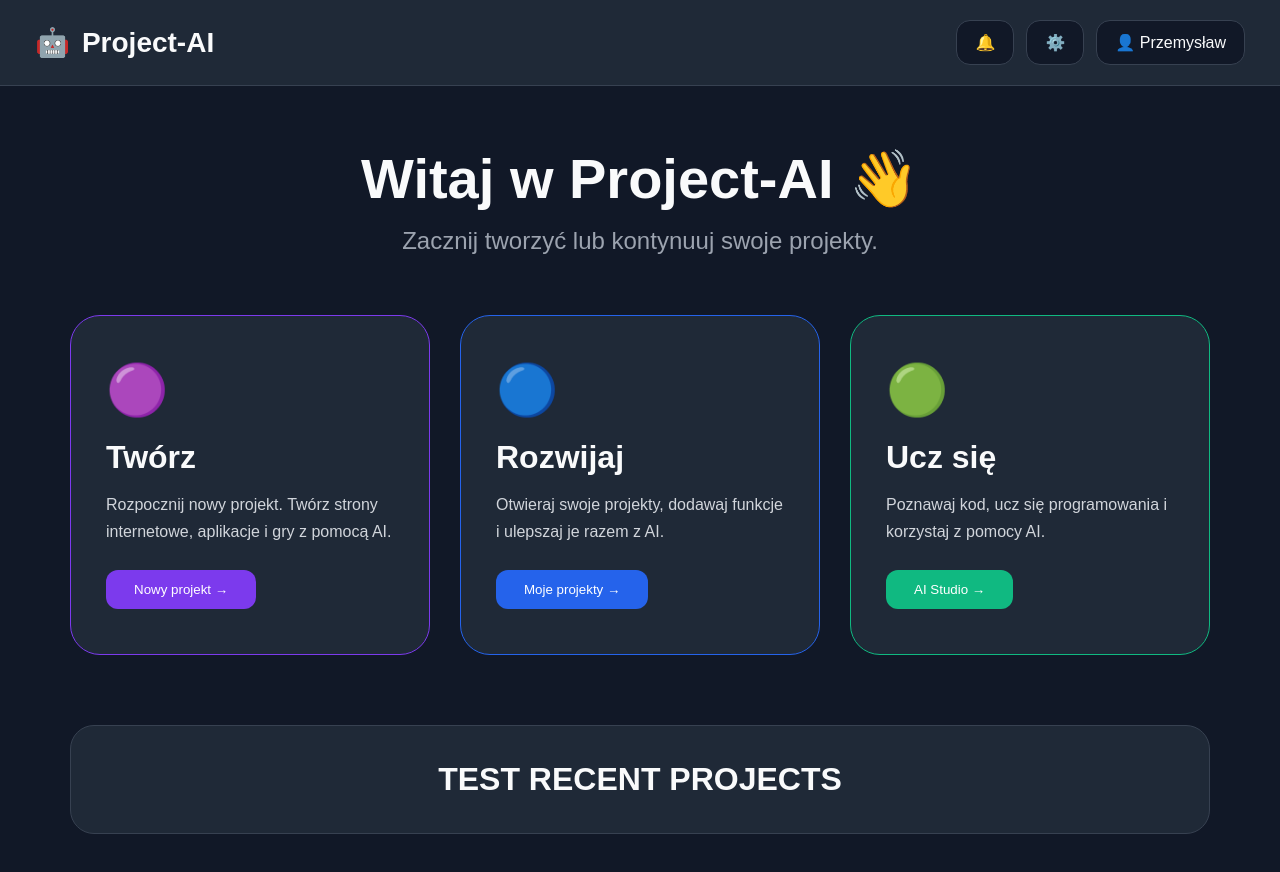
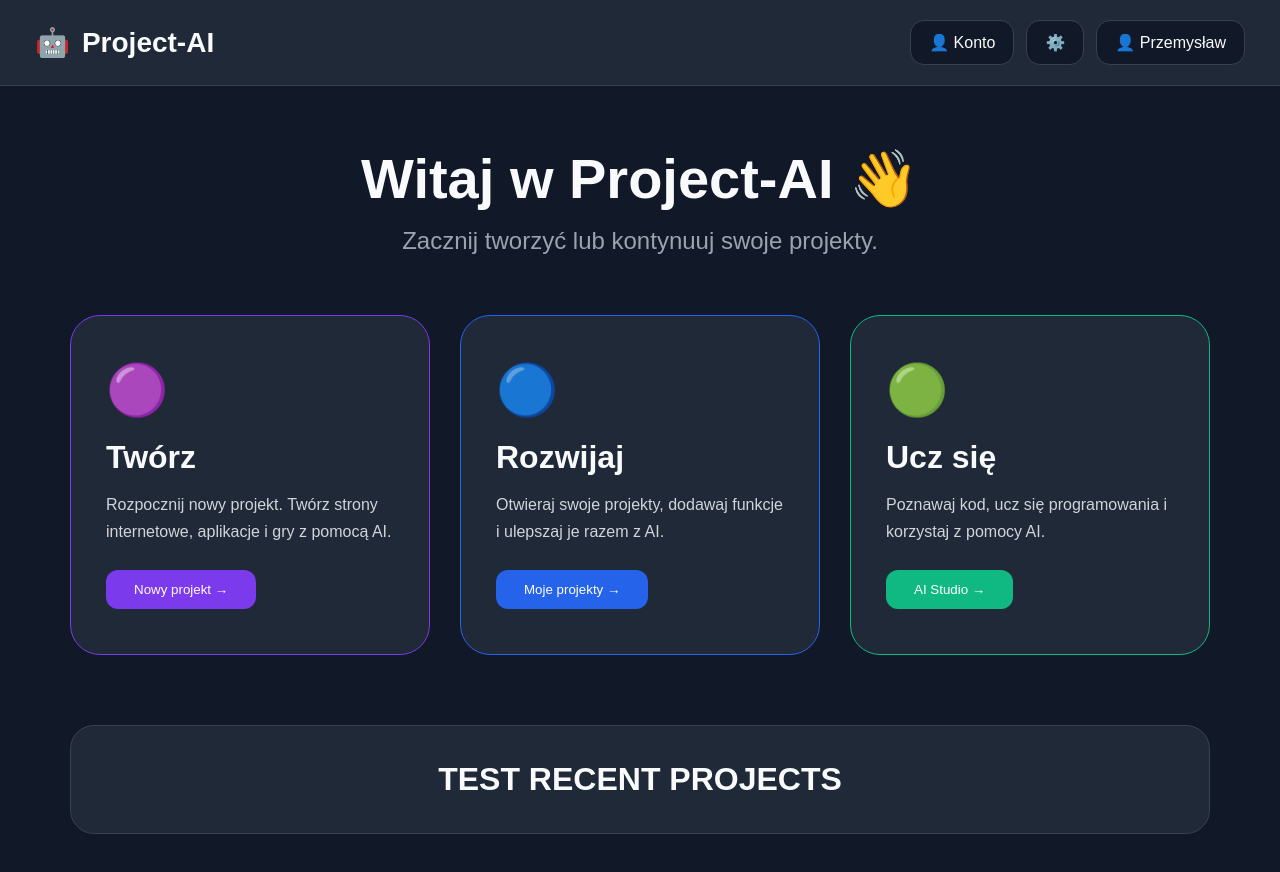
Before and after one commit to PrzemoNH/project-ai, a Next.js app: page /dashboard in a window 1280 px wide. Shown: the top 872 px of the page. Built offline with nearby package versions, Linux system fonts and the light colour scheme.

Commit message:
Update dashboard-header.tsx

```diff
--- a/components/dashboard/dashboard-header.tsx
+++ b/components/dashboard/dashboard-header.tsx
@@ -8,9 +8,9 @@ export default function DashboardHeader() {
 
       <div className="dashboard-actions">
 
-        <button className="header-button" aria-label="Powiadomienia">
-          🔔
-        </button>
+        <button className="header-profile">
+        👤 Konto
+      </button>
 
         <button className="header-button" aria-label="Ustawienia">
           ⚙️
```
